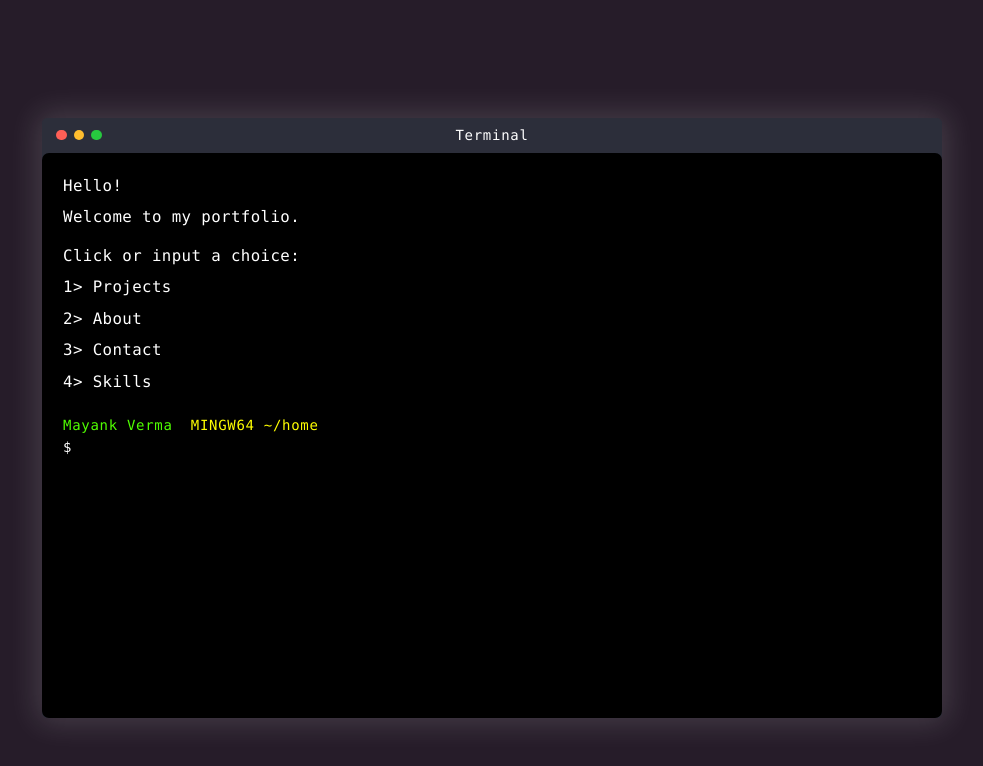
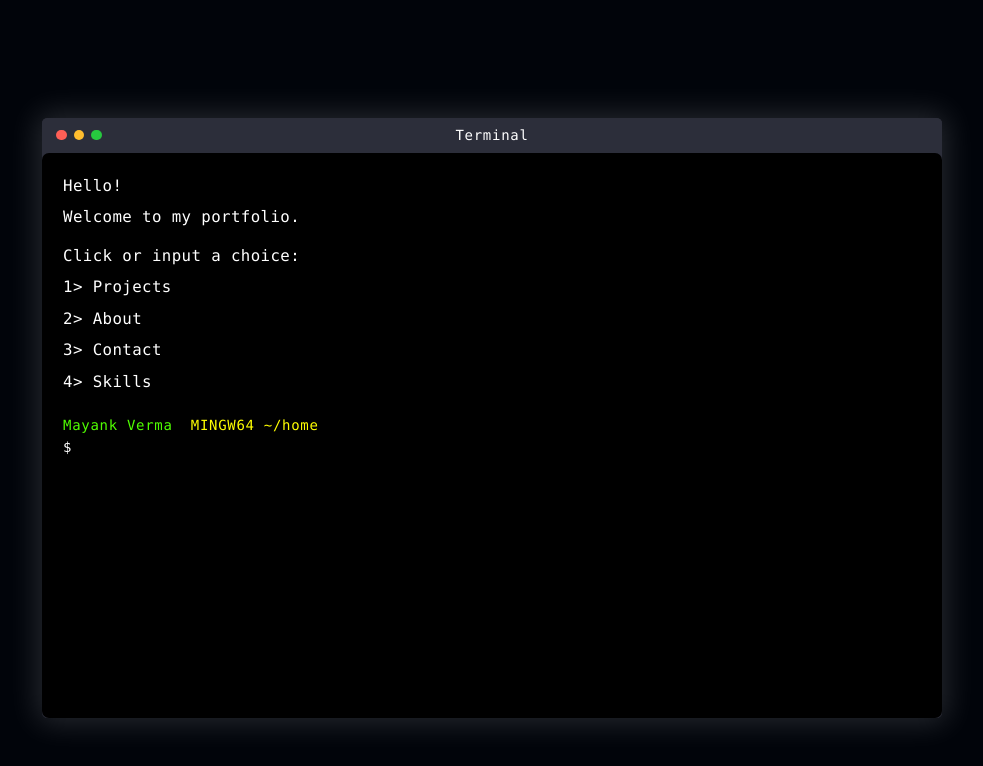
Before and after one commit to webermayank/MyPortfolio, a React (Vite) app: page / in a window 1280 px wide. Shown: the top 766 px of the page, without its empty margins (148-1131 px from the left). Built offline with nearby package versions, Linux system fonts and the light colour scheme; a web font is replaced by a local one.

Commit message:
changedbackground

```diff
--- a/tailwind.config.js
+++ b/tailwind.config.js
@@ -14,7 +14,7 @@ export default {
           yellow: "#FFFF00",
           redText: "#fc1111",
           linkBlue: "#008cff",
-          background: "#261c29",
+          background: "#01040a",
         },
       },
       fontFamily: {
```
Also changed, not shown: src/components/Terminal.tsx (line endings or trailing spaces).
